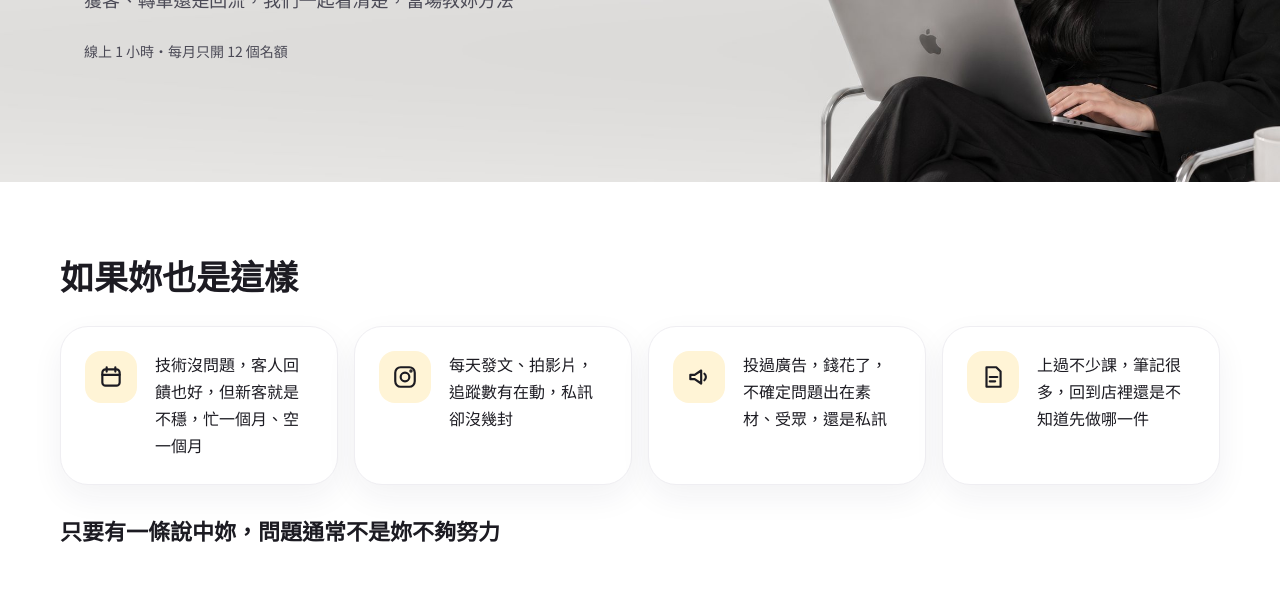
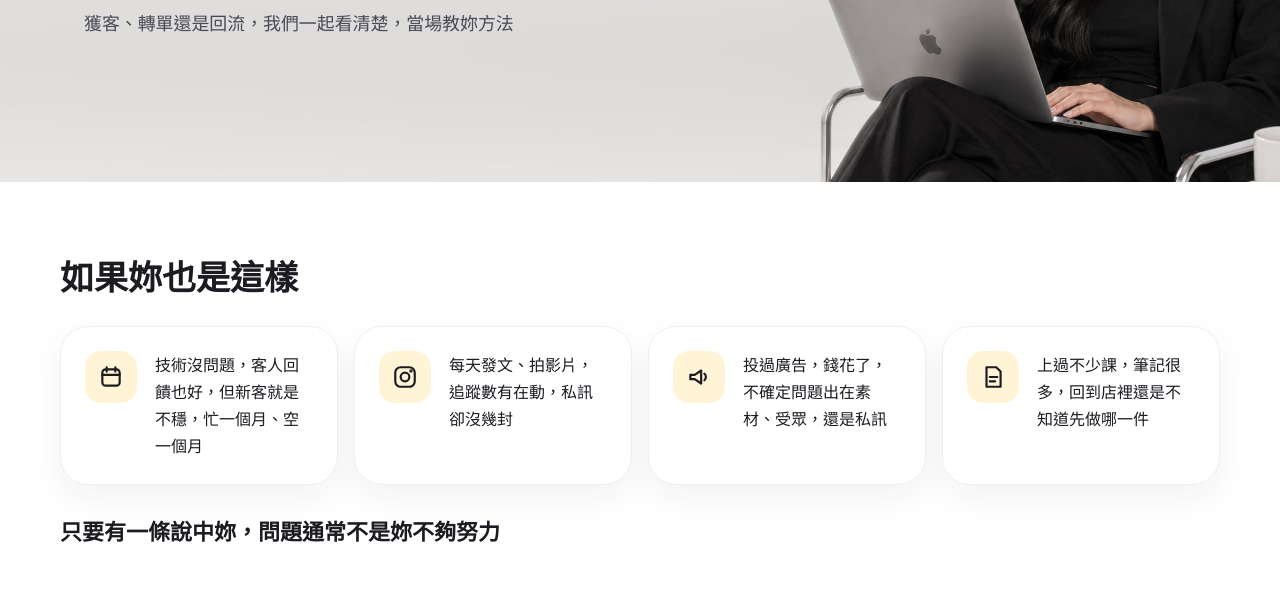
Before and after one commit to saviliu-savi/saviliu-1v1, a plain HTML site: page index.html in a window 1280 px wide. Shown: the part 484-1100 px from the top of the page. Drawn offline with Linux system fonts and the light colour scheme.

Commit message:
拿掉封面的名額說明
Co-Authored-By: Claude Opus 5.5 <noreply@anthropic.com>
Claude-Session: https://claude.ai/code/session_01JQe2HFqrc7swKTiSVJJYrJ

```diff
--- a/index.html
+++ b/index.html
@@ -40,9 +40,6 @@ summary::-webkit-details-marker{display:none}
 <span style="align-self: flex-start; font-size: 14px; font-weight: 700; color: #1c1b22; background: #ffcc52; border-radius: 999px; padding: 7px 16px">1vs1 美業獲客診斷</span>
 <h1 style="margin: 0; font-size: clamp(34px, 4.4vw, 58px); line-height: 1.3; font-weight: 400; color: #1c1b22">專注一小時，<br/>找出美業獲客卡關點<br/><span style="font-weight: 700">帶妳做出第一步</span></h1>
 <p style="margin: 0; font-size: clamp(16px, 1.4vw, 18px); line-height: 1.8; color: #4a4955; max-width: 440px">獲客、轉單還是回流，我們一起看清楚，當場教妳方法</p>
-<div style="display: flex; align-items: center; gap: 20px; flex-wrap: wrap">
-<span style="font-size: 14px; color: #4a4955">線上 1 小時・每月只開 12 個名額</span>
-</div>
 </div>
 </div>
 </section>
```
